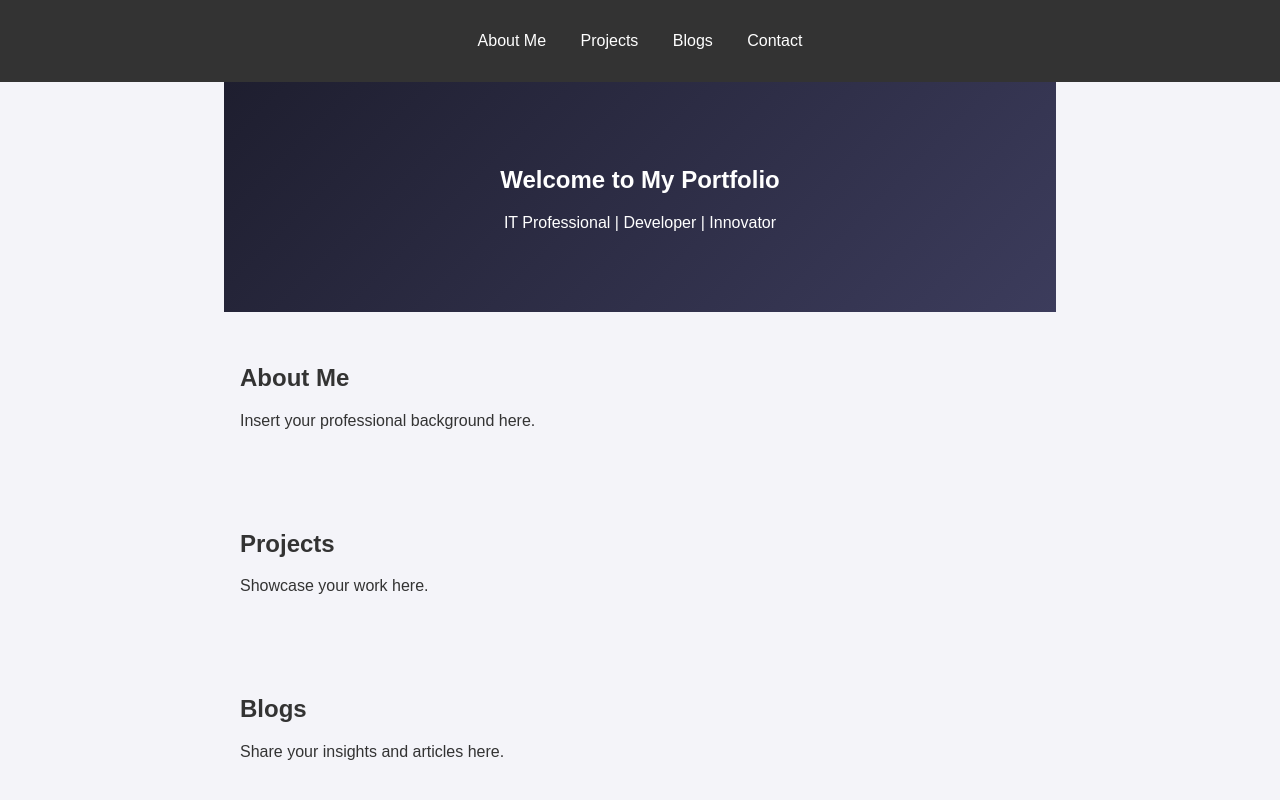
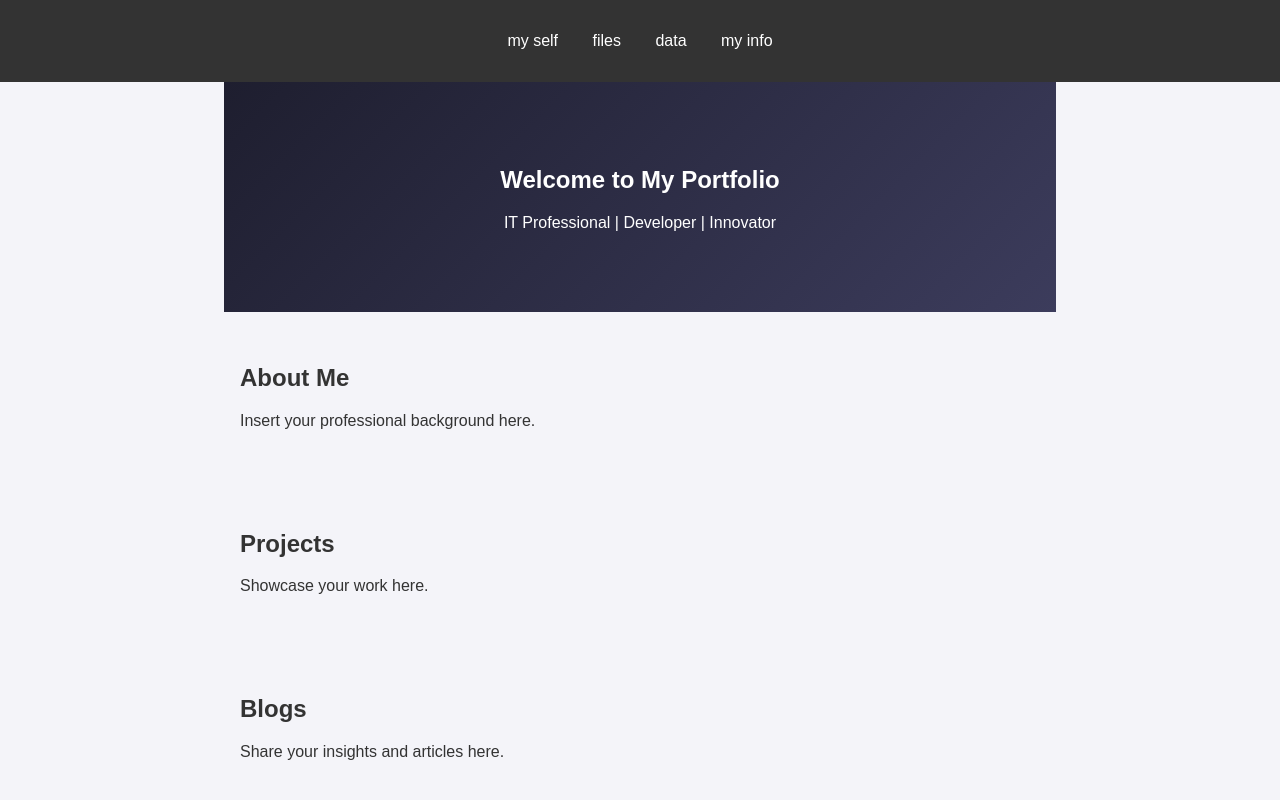
Before and after one commit to WILGAXTENNISEN0009/Test, a plain HTML site: page index.html in a window 1280 px wide. Shown: the top 800 px of the page. Drawn offline with Linux system fonts and the light colour scheme; files that its build step writes are made by us from their sources; files whose address does not match are found by name.

Commit message:
index.html

```diff
--- a/index.html
+++ b/index.html
@@ -10,10 +10,10 @@
     <header>
         <nav>
             <ul>
-                <li><a href="#about">About Me</a></li>
-                <li><a href="#projects">Projects</a></li>
-                <li><a href="#blogs">Blogs</a></li>
-                <li><a href="#contact">Contact</a></li>
+                <li><a href="#about">my self</a></li>
+                <li><a href="#projects">files</a></li>
+                <li><a href="#blogs">data</a></li>
+                <li><a href="#contact">my info</a></li>
             </ul>
         </nav>
     </header>
```
